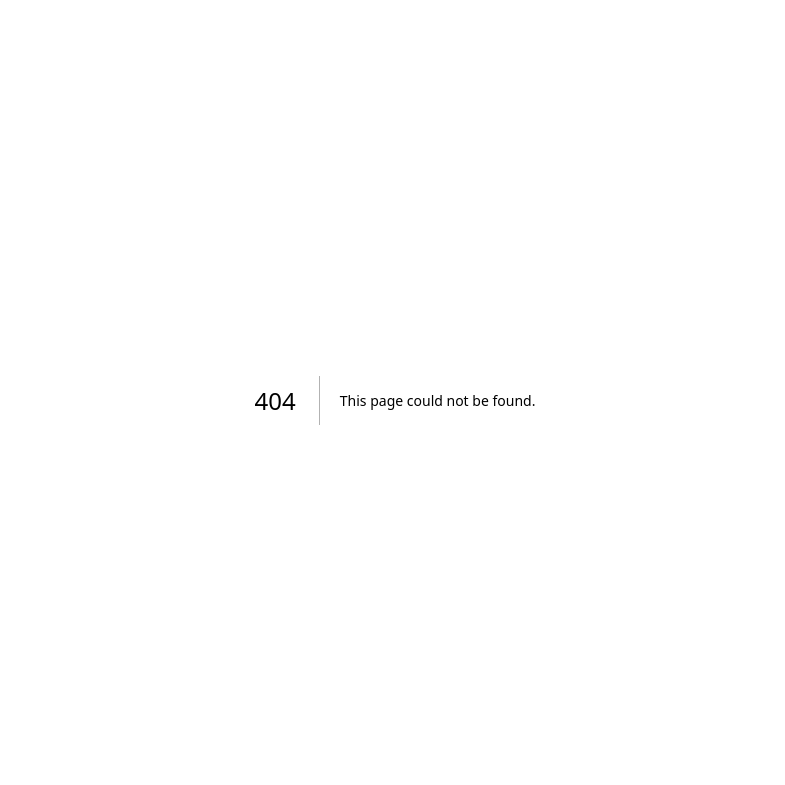
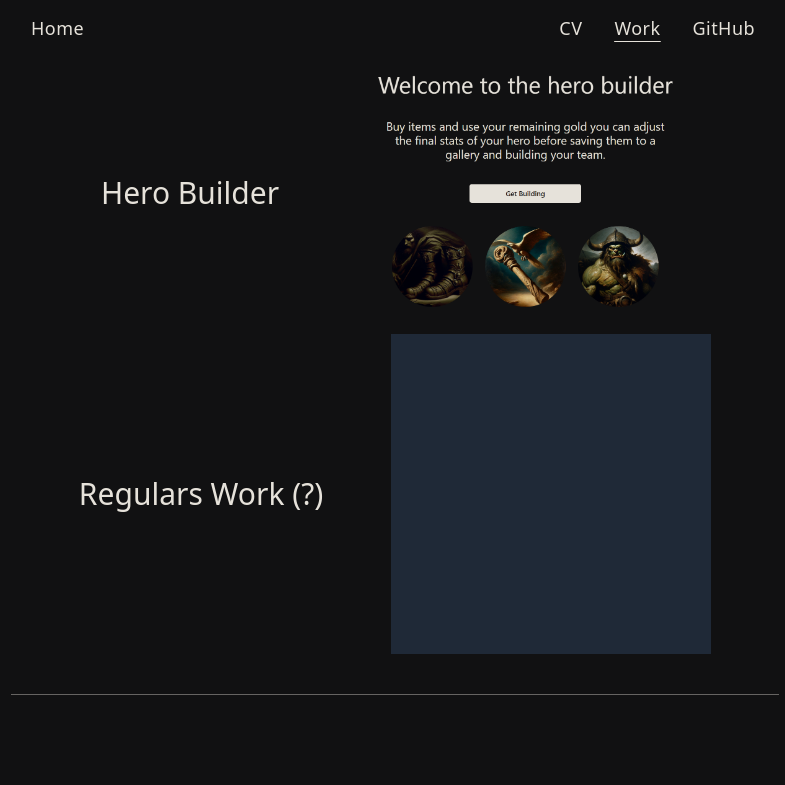
Before and after one commit to Lopside95/james-site, a Next.js app: page /work in a window 1280 px wide. Before the commit this address had no page. Shown: the top 785 px of the page, without its empty margins (245-1030 px from the left). Built offline with nearby package versions, Linux system fonts and the light colour scheme.

Commit message:
restructuring work

```diff
--- /dev/null
+++ b/components/ui/separator.tsx
@@ -0,0 +1,29 @@
+import * as React from "react"
+import * as SeparatorPrimitive from "@radix-ui/react-separator"
+
+import { cn } from "@/lib/utils"
+
+const Separator = React.forwardRef<
+  React.ElementRef<typeof SeparatorPrimitive.Root>,
+  React.ComponentPropsWithoutRef<typeof SeparatorPrimitive.Root>
+>(
+  (
+    { className, orientation = "horizontal", decorative = true, ...props },
+    ref
+  ) => (
+    <SeparatorPrimitive.Root
+      ref={ref}
+      decorative={decorative}
+      orientation={orientation}
+      className={cn(
+        "shrink-0 bg-border",
+        orientation === "horizontal" ? "h-[1px] w-full" : "h-full w-[1px]",
+        className
+      )}
+      {...props}
+    />
+  )
+)
+Separator.displayName = SeparatorPrimitive.Root.displayName
+
+export { Separator }
--- a/package.json
+++ b/package.json
@@ -11,6 +11,7 @@
   "dependencies": {
     "@radix-ui/react-hover-card": "^1.0.7",
     "@radix-ui/react-popover": "^1.0.7",
+    "@radix-ui/react-separator": "^1.0.3",
     "@radix-ui/react-slot": "^1.0.2",
     "@radix-ui/react-toast": "^1.1.5",
     "@radix-ui/themes": "^2.0.3",
--- a/src/components/Navbar.tsx
+++ b/src/components/Navbar.tsx
@@ -33,12 +33,12 @@ const Navbar = () => {
         </Button>
         <Button
           className={`text-lg  hover:underline-offset-[6px] focus:outline-none focus:disabled ${
-            activePage("/writing") ? "underline underline-offset-[6px]   " : ""
+            activePage("/work") ? "underline underline-offset-[6px]   " : ""
           }`}
           variant="link"
         >
-          <Link className="" tabIndex={-1} href="/writing">
-            Writing
+          <Link className="" tabIndex={-1} href="/work">
+            Work
           </Link>
         </Button>
         <Button
--- a/src/components/copywriting.tsx
+++ b/src/components/copywriting.tsx
@@ -1,3 +1,5 @@
+/* eslint-disable @next/next/no-img-element */
+
 import Link from "next/link";
 import NavItems from "./navItems";
 import { Button } from "./ui/button";
@@ -19,7 +21,7 @@ import { useRef, useState } from "react";
 const Copywriting = () => {
   return (
     <div className="py-5 px-1 flex flex-col h-full bg-transparent">
-      <Card className="w-full bg-transparent border-none text-base-txtClr">
+      {/* <Card className="w-full bg-transparent border-none text-base-txtClr">
         <CardHeader>
           <CardTitle className="text-xl">
             <p>{`My feelings toward long walks on the beach are varied and inconclusive.`}</p>
@@ -29,7 +31,7 @@ const Copywriting = () => {
         <CardContent className="text-2xl">
           But I do like writing (copy as well as code)
         </CardContent>
-      </Card>
+      </Card> */}
 
       <div className="flex items-center  w-full justify-evenly ">
         <Popover>
--- /dev/null
+++ b/src/components/heroBuilder.tsx
@@ -0,0 +1,53 @@
+/* eslint-disable @next/next/no-img-element */
+
+import Link from "next/link";
+import { useRouter } from "next/router";
+import { useState } from "react";
+
+const HeroBuilder = () => {
+  const router = useRouter();
+  const [isHover, setIsHover] = useState<boolean>();
+
+  return (
+    <div className="flex-col gap-5 flex pt-10 w-full">
+      <div className="flex  items-center justify-evenly">
+        <Link href="/">
+          <h1 className="text-3xl">Hero Builder</h1>
+        </Link>
+        <img
+          src="/hero-builder.png"
+          className={`cursor-pointer object-contain w-80 pr-2 h-full hover:ease-in-out transition-all duration-300 hover:brightness-[.2] ${
+            isHover && "brightness-[.2]"
+          } `}
+          alt=""
+          onClick={() => router.push("/cv")}
+        />
+      </div>
+      <div className="items-center justify-evenly flex">
+        <h1 className="text-3xl">Regulars Work (?)</h1>
+        <div className="w-80 h-80 bg-gray-800"></div>
+      </div>
+    </div>
+  );
+};
+export default HeroBuilder;
+// <div className="relative flex text-transparent items-center justify-center   focus-within:text-base-txtClr hover:text-base-txtClr hover:ease-in-out duration-300 h-3/4   ">
+//     <Link
+//       href="/cv"
+//       className="absolute left-1/2 z-10 -translate-x-1/2 top-1/2 text-2xl brightness-125 focus-within:outline-none -translate-y-1/2  "
+//       onMouseEnter={() => setIsHover(true)}
+//       onMouseLeave={() => setIsHover(false)}
+//     >
+//       Hero Builder
+//       <br />
+//       <span className="text-sm">*Fix typos</span>
+//     </Link>
+// <img
+//   src="/hero-builder.png"
+//   className={`cursor-pointer object-contain w-11/12 pr-2 h-full hover:ease-in-out transition-all duration-300 hover:brightness-[.2] ${
+//     isHover && "brightness-[.2]"
+//   } `}
+//   alt=""
+//   onClick={() => router.push("/cv")}
+// />
+//   </div>
--- a/src/pages/index.tsx
+++ b/src/pages/index.tsx
@@ -40,26 +40,6 @@ export default function Home() {
         </article>
         <article className="flex items-center">
           <TechStack />
-          <div className="relative flex text-transparent items-center justify-center   focus-within:text-base-txtClr hover:text-base-txtClr hover:ease-in-out duration-300 h-3/4   ">
-            <Link
-              href="/cv"
-              className="absolute left-1/2 z-10 -translate-x-1/2 top-1/2 text-2xl brightness-125 focus-within:outline-none -translate-y-1/2  "
-              onMouseEnter={() => setIsHover(true)}
-              onMouseLeave={() => setIsHover(false)}
-            >
-              Hero Builder
-              <br />
-              <span className="text-sm">*Fix typos</span>
-            </Link>
-            <img
-              src="/hero-builder.png"
-              className={`cursor-pointer object-contain w-11/12 pr-2 h-full hover:ease-in-out transition-all duration-300 hover:brightness-[.2] ${
-                isHover && "brightness-[.2]"
-              } `}
-              alt=""
-              onClick={() => router.push("/cv")}
-            />
-          </div>
         </article>
       </section>
       <Footer />
--- a/src/pages/writing.tsx
+++ b/src/pages/work.tsx
@@ -1,13 +1,16 @@
+import { Separator } from "@/components/ui/separator";
 import Navbar from "../components/Navbar";
 import Copywriting from "../components/copywriting";
 import Footer from "../components/footer";
-import NavItems from "../components/navItems";
+import HeroBuilder from "../components/heroBuilder";
 
-export default function Writing() {
+export default function Work() {
   return (
     <div className="w-full items-center align-middle flex flex-col min-h-screen bg-base-bg text-base-txtClr">
       <Navbar />
       <div className="w-3/5 pt-8">
+        <HeroBuilder />
+        <Separator className="my-10 bg-base-txtClr/40 w-full justify-self-center self-center" />
         <Copywriting />
       </div>
       <Footer />
```
Also changed, not shown: 1 other file (tests, documents, lock files or other folders).
